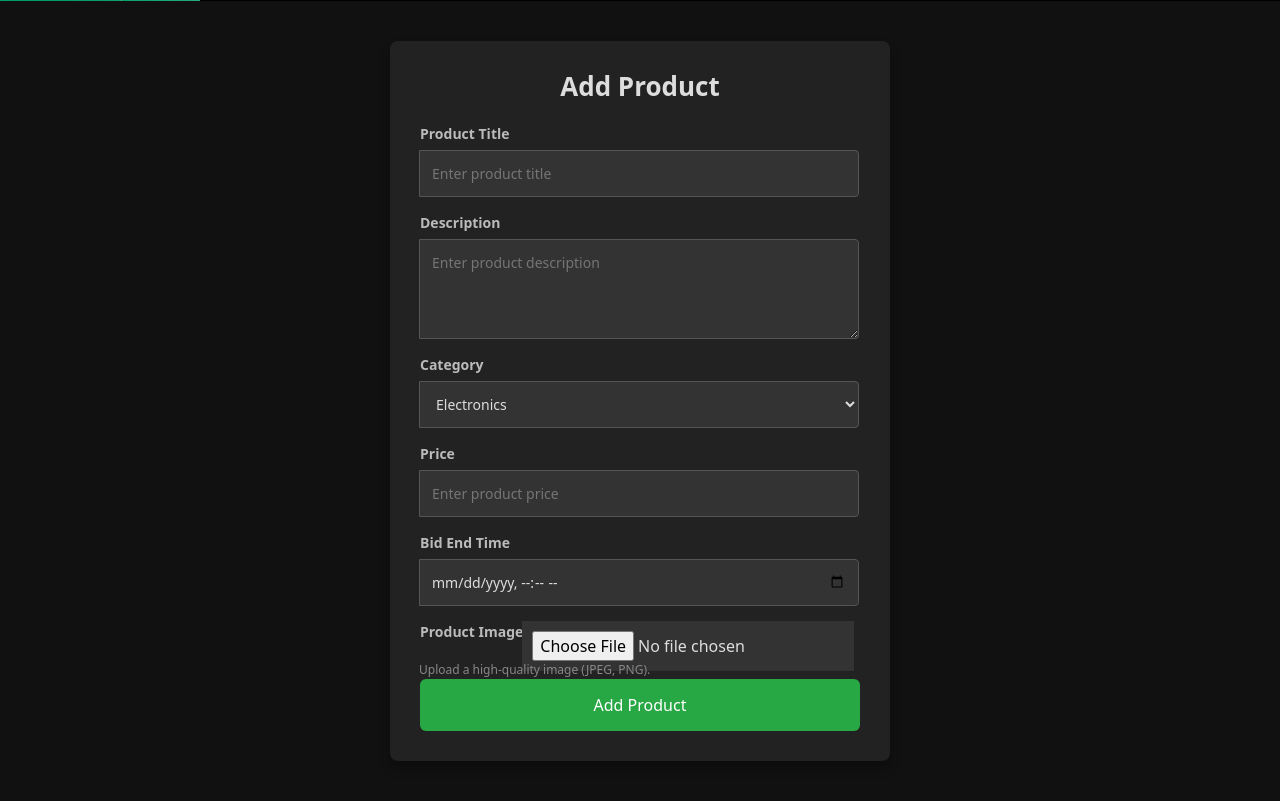
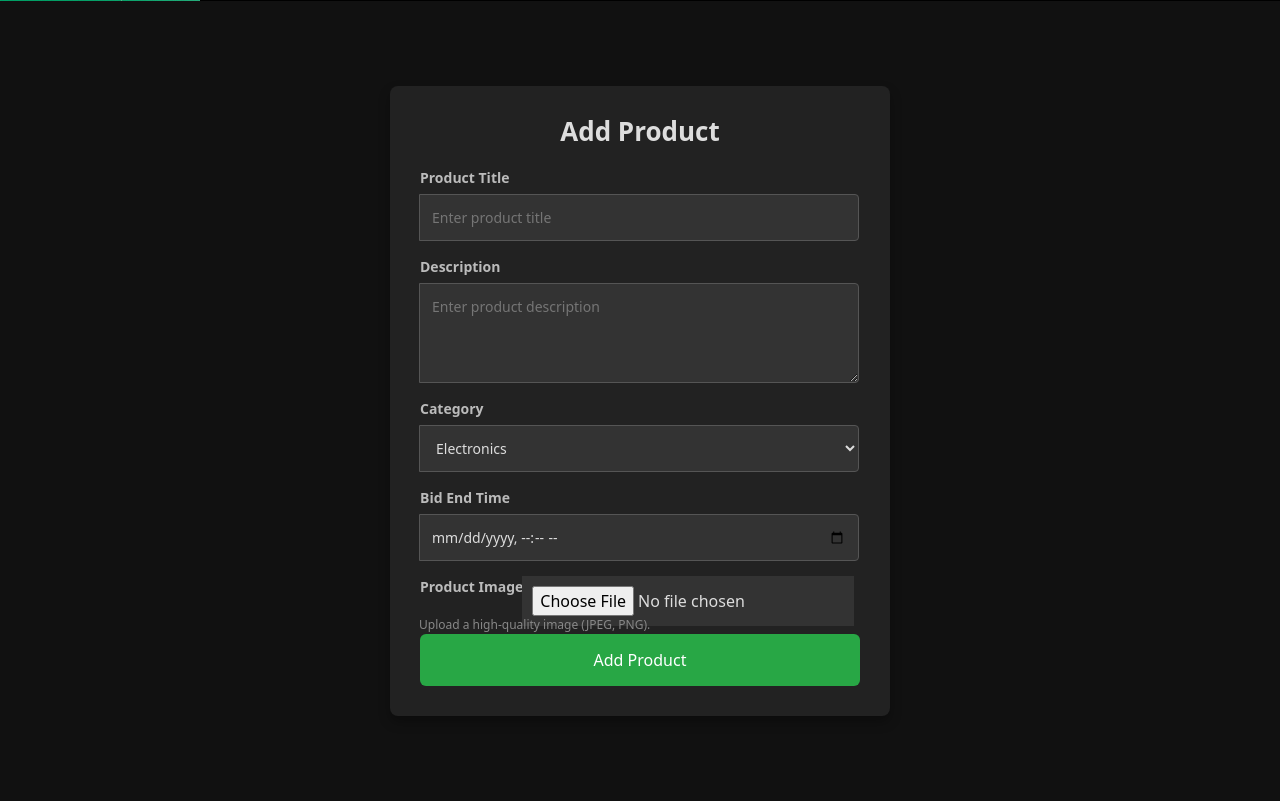
Before and after one commit to usmanali96/OAS---Copy, a Django app: page /add-product/ in a window 1280 px wide. Shown: the part 155-956 px from the top of the page. Run offline with Django 5.2, Linux system fonts and the light colour scheme.

Commit message:
removing price input field

```diff
--- a/oas-env/oas/templates/add_product.html
+++ b/oas-env/oas/templates/add_product.html
@@ -34,11 +34,6 @@
                         <option value="Home Appliances">Home Appliances</option>
                         <option value="Other">Other</option>
                     </select>
-                </div>
-
-                <div class="input-group">
-                    <label for="price">Price</label>
-                    <input type="number" id="price" name="price" placeholder="Enter product price" required>
                 </div>
 
                 <div class="input-group">
```
